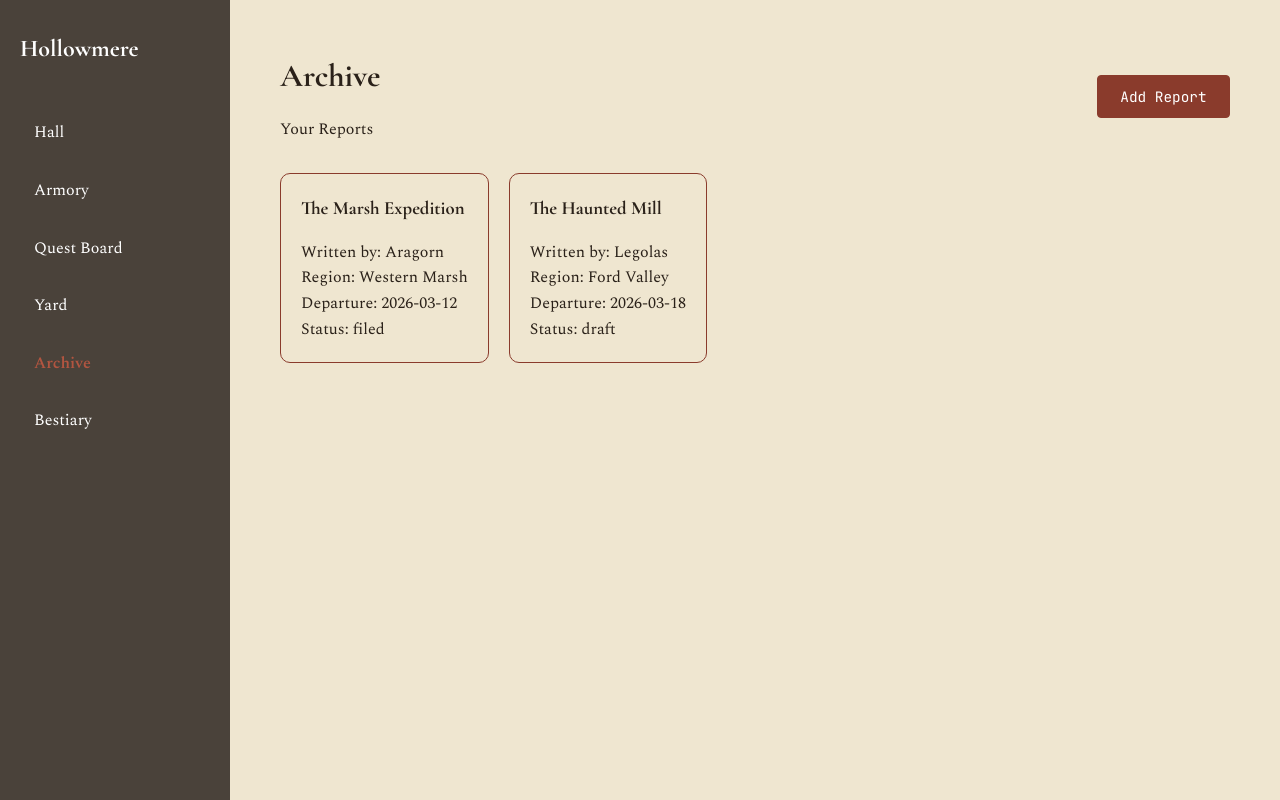
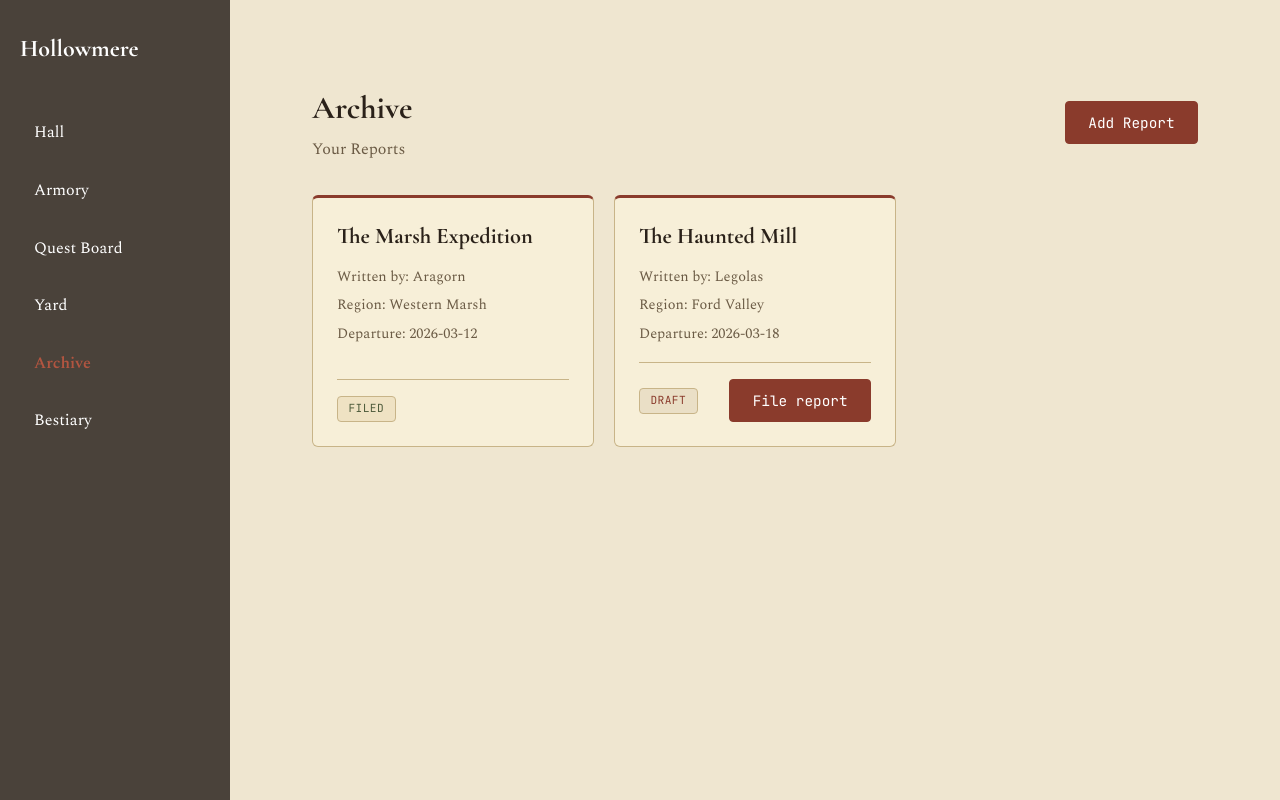
Before and after one commit to Koiya-RUAS/INF2C-Team-4-WebAppDev, a React (Vite) app in the folder React/ClientApp/: page /archive in a window 1280 px wide. Built offline with nearby package versions, Linux system fonts and the light colour scheme; a web font is replaced by a local one.

Commit message:
Filing Draft Reports + Styling Changes (YASIN)

```diff
--- /dev/null
+++ b/React/ClientApp/src/pages/archivePage.css
@@ -0,0 +1,108 @@
+.archive-page {
+    width: 100%;
+    padding: 2rem;
+}
+
+.archive-page-header {
+    display: flex;
+    align-items: center;
+    justify-content: space-between;
+    gap: 1rem;
+    margin-bottom: 2rem;
+}
+
+.archive-page-header h1 {
+    margin-bottom: 0.25rem;
+}
+
+.archive-page-header p {
+    color: var(--color-text-muted);
+}
+
+.reports {
+    display: grid;
+    grid-template-columns: repeat(auto-fill, minmax(260px, 1fr));
+    gap: 1.25rem;
+}
+
+.report-card {
+    display: flex;
+    flex-direction: column;
+    gap: 1rem;
+    padding: 1.5rem;
+    background-color: var(--color-surface);
+    border: 1px solid var(--color-border);
+    border-top: 3px solid var(--color-primary);
+    border-radius: 6px;
+    transition: border-color 0.2s ease, transform 0.2s ease;
+}
+
+.report-card:hover {
+    border-color: var(--color-primary);
+    transform: translateY(-2px);
+}
+
+.report-card h3 {
+    margin-bottom: 0;
+    font-size: 1.4rem;
+    line-height: 1.25;
+}
+
+.report-card-details {
+    display: flex;
+    flex-direction: column;
+    gap: 0.35rem;
+}
+
+.report-card-details p {
+    color: var(--color-text-muted);
+    font-size: 0.9rem;
+    overflow-wrap: anywhere;
+}
+
+.report-card-footer {
+    display: flex;
+    align-items: center;
+    justify-content: space-between;
+    flex-wrap: wrap;
+    gap: 0.75rem;
+    padding-top: 1rem;
+    margin-top: auto;
+    border-top: 1px solid var(--color-border);
+}
+
+.report-status {
+    display: inline-block;
+    padding: 0.2rem 0.65rem;
+    border: 1px solid var(--color-border);
+    border-radius: 4px;
+    font-family: 'JetBrains Mono', monospace;
+    font-size: 0.7rem;
+    text-transform: uppercase;
+    letter-spacing: 0.04em;
+}
+
+.report-status-draft {
+    color: var(--color-primary);
+    background-color: var(--color-bg-subtle);
+}
+
+.report-status-filed {
+    color: var(--color-success);
+    background-color: var(--color-surface-raised);
+}
+
+@media (max-width: 600px) {
+    .archive-page {
+        padding: 1.2rem;
+    }
+
+    .archive-page-header {
+        align-items: flex-start;
+        flex-direction: column;
+    }
+
+    .reports {
+        grid-template-columns: 1fr;
+    }
+}
--- a/React/ClientApp/src/pages/archivePage.tsx
+++ b/React/ClientApp/src/pages/archivePage.tsx
@@ -1,8 +1,8 @@
+import "./archivePage.css";
 import { useState } from "react";
 import Button from "../components/ui/button/button";
 import Modal from "../components/ui/modal/modal";
 import ReportsForm from "../components/archive/reportsForm";
-
 
 interface Report {
   id: string;
@@ -54,11 +54,21 @@ function ArchivePage() {
     closeModal();
   }
 
+  function handleFileReport(id: string) {
+    setReports((currentReports) =>
+    currentReports.map((report) =>
+    report.id === id
+      ? {...report, status: "filed"}
+      : report
+      )
+    );
+  }
+
 
 
   return (
-    <>
-      <div className="page-header">
+    <main className="archive-page">
+      <header className="archive-page-header">
         <div>
           <h1>Archive</h1>
           <p>Your Reports</p>
@@ -67,7 +77,7 @@ function ArchivePage() {
         <Button onClick={openModal}>
           Add Report
         </Button>
-      </div>
+      </header>
 
       <Modal
         isOpen={isOpen}
@@ -76,8 +86,8 @@ function ArchivePage() {
         title="Report toevoegen"
       >
         <ReportsForm
-          onCancel={closeModal}
-          onSaved={handleSaveReport}
+        onCancel={closeModal}
+        onSaved={handleSaveReport}
         />
       </Modal>
 
@@ -85,15 +95,34 @@ function ArchivePage() {
         {reports.map((report) => (
           <div className="report-card" key={report.id}>
             <h3>{report.description}</h3>
-            <p>Written by: {report.writtenBy ?? "You"}</p>
-            <p>Region: {report.region}</p>
-            <p>Departure: {report.departureDate}</p>
-            <p>Status: {report.status}</p>
+
+            <div className="report-card-details">
+              <p>
+                Written by: {report.writtenBy ?? "You"}
+              </p>
+              <p>Region: {report.region}</p>
+              <p>Departure: {report.departureDate}</p>
+            </div>
+
+            <div className="report-card-footer">
+              <span
+              className={`report-status report-status-${report.status}`}
+            >
+              {report.status}
+              </span>
+
+            {report.status === "draft" && (
+              <Button
+              onClick={() => handleFileReport(report.id)}
+              >
+                File report
+              </Button>
+            )}
           </div>
+        </div>
         ))}
       </div>
-    </>
+    </main>
   );
 }
-
 export default ArchivePage;
```
